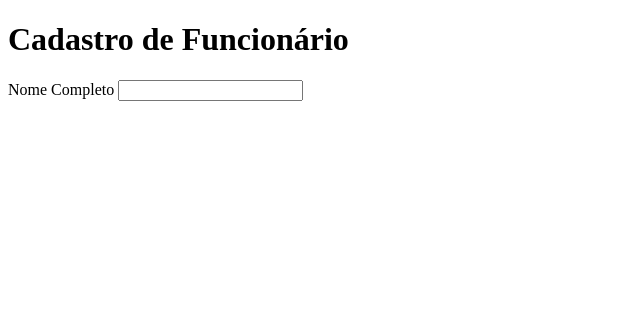
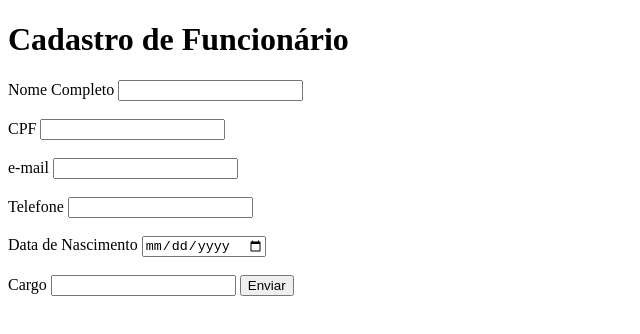
Before and after one commit to dianelua2/cadastrodeFuncionario, a plain HTML site: page index.html in a window 1280 px wide. Shown: the whole page, without its empty margins (0-640 px from the left). Drawn offline with Linux system fonts and the light colour scheme.

Commit message:
cadastroCompletoHtml

```diff
--- a/index.html
+++ b/index.html
@@ -14,6 +14,25 @@
         <input type="text" name="nome" required pattern="^[A-Z-a-zÀ-ú\s]{3,45}$"
         title="O nome deve conter no mínimo 3 letras"><br><br>
 
+        <label for="cpf">CPF</label>
+        <input type="text" pattern="[0-9]{3}.[0-9]{3}.[0-9]{3}-[0-9]{2}"
+        title="O cpf deve estar no formato 000.000.000-00"><br><br>
+
+        <label for="email">e-mail</label>
+        <input type="text" pattern="[a-zA-Z0-9._%+-]+@[a-zA-Z0-9.-]+.[a-zA-Z]{2}"
+        title="Digite e-mail válido"><br><br>
+
+        <label for="telefone">Telefone</label>
+        <input type="tel" pattern="^\(\d{2}\)\{4,5}-\d{4}$"
+        title="O telefone deve estar no formato (00) 0000-0000 ou (00) 00000-0000"><br><br>
+
+        <label for="data de nascimento">Data de Nascimento</label>
+        <input type="date" name="data de nascimento" required><br><br>
+
+        <label for="cargo">Cargo</label>
+        <input type="text" name="cargo" required pattern="^[A-Z-a-zÀ-ú\s]{3,45}$" title="deve conter pelo menos 3 letras">
+
+        <button type="submit">Enviar</button>
     </form>
 </main>
 <body>
```
